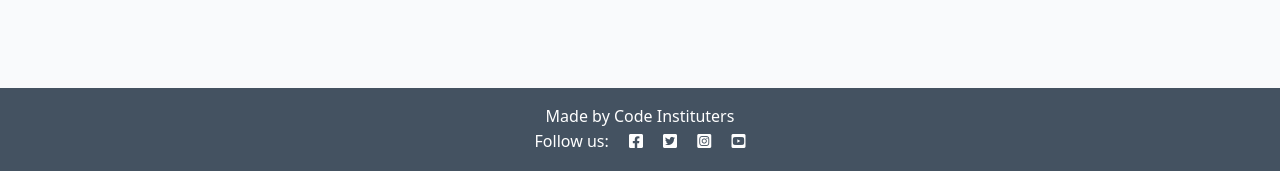
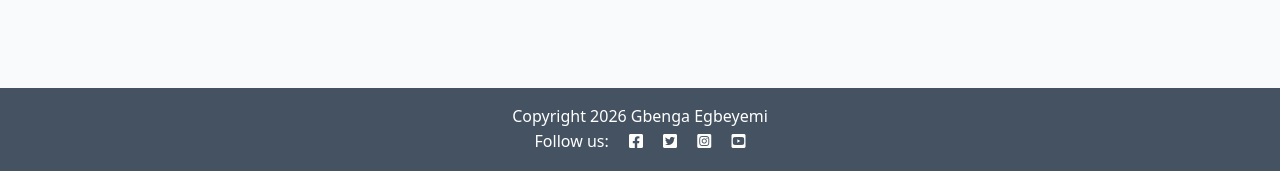
Before and after one commit to Fearfullymade01/django_blog, a Django app: template templates/base.html in a window 1280 px wide. Shown: the part 629-800 px from the top of the page. Run offline with Django 4.2, Linux system fonts and the light colour scheme; the template is opened without the code that fills it, so the values that code supplies are empty; parts of the project's set-up code (start-up, migrations or seed data) failed here and were passed over.

Commit message:
Update footer copyright to Copyright 2026 Gbenga Egbeyemi

```diff
--- a/templates/base.html
+++ b/templates/base.html
@@ -83,7 +83,9 @@
 
         <!-- Footer -->
         <footer class="footer mt-auto py-3 dark-bg">
-            <p class="m-0 text-center text-white">Made by Code Instituters</p>
+            <p class="m-0 text-center text-white">
+                Copyright 2026 Gbenga Egbeyemi
+            </p>
             <p class="m-0 text-center text-white">
                 Follow us: <i class="fab fa-facebook-square ms-3"></i>
                 <i class="fab fa-twitter-square ms-3"></i>
```
